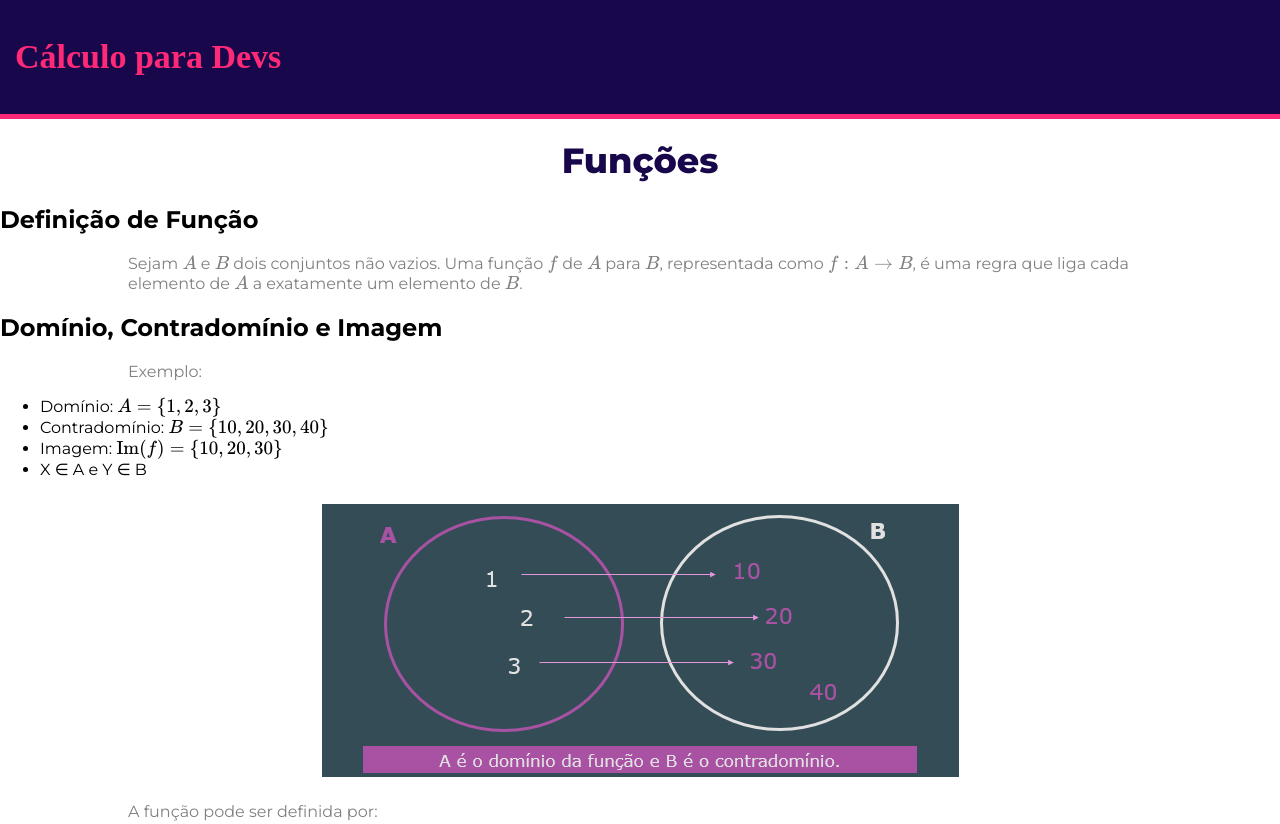
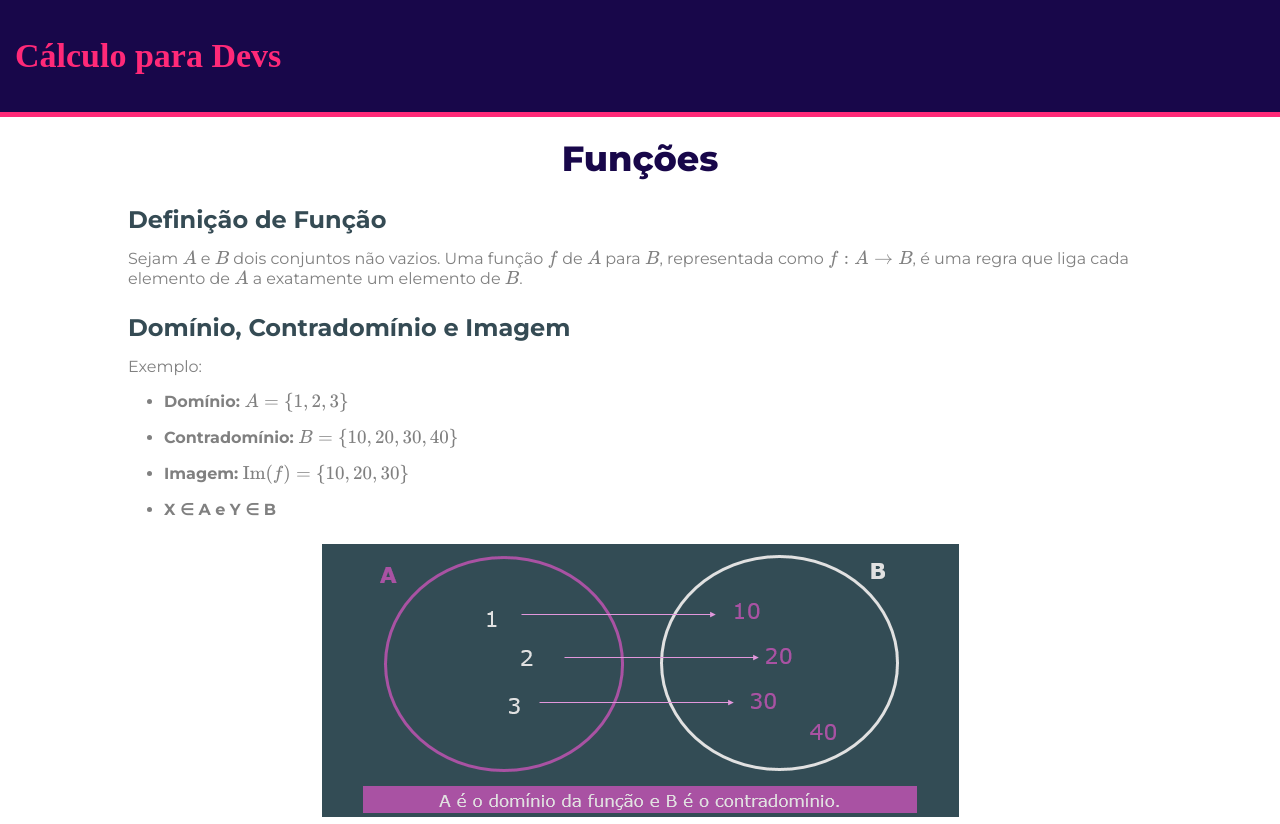
Before and after one commit to claraneves23/calculo_para_devs, a plain HTML site: page html/sub-funcoes.html in a window 1280 px wide. Shown: the top 824 px of the page. Drawn offline with nearby package versions, Linux system fonts and the light colour scheme; a web font is replaced by a local one.

Commit message:
css(style): alteração de links na classe logo, estilização dos subtítulos e tópicos.

```diff
--- a/css/sub-style.css
+++ b/css/sub-style.css
@@ -16,16 +16,16 @@ header{
     flex:20%;
     text-align:left;
 }
-.logo h1{
+.logo a{
 
     font-size: 34px;
     font-family: "Doto", serif;
 }
-h1 a{
+header a{
     text-decoration: none;
     color:#FF2978;
 }
-h1 a:hover{
+header a:hover{
     color:#5e48a1 ;
 }
 body{
@@ -51,12 +51,23 @@ content{
     margin-top:0;
     color:#18074a;
 }
+.content h2, h3{
+    margin: 15px 10%;
+    margin-top: 25px;
+    color:#354b54;
+    text-align: left;
+}
 .content p{
     margin: 15px 10%;
     color:grey;
     text-align: left;
 }
-
+.content li{
+    margin: 15px 10%;
+    color:grey;
+    font-weight: 700;
+    text-align: left;
+}
 iframe, img {
     display: block;
     margin: 25px auto;
```
